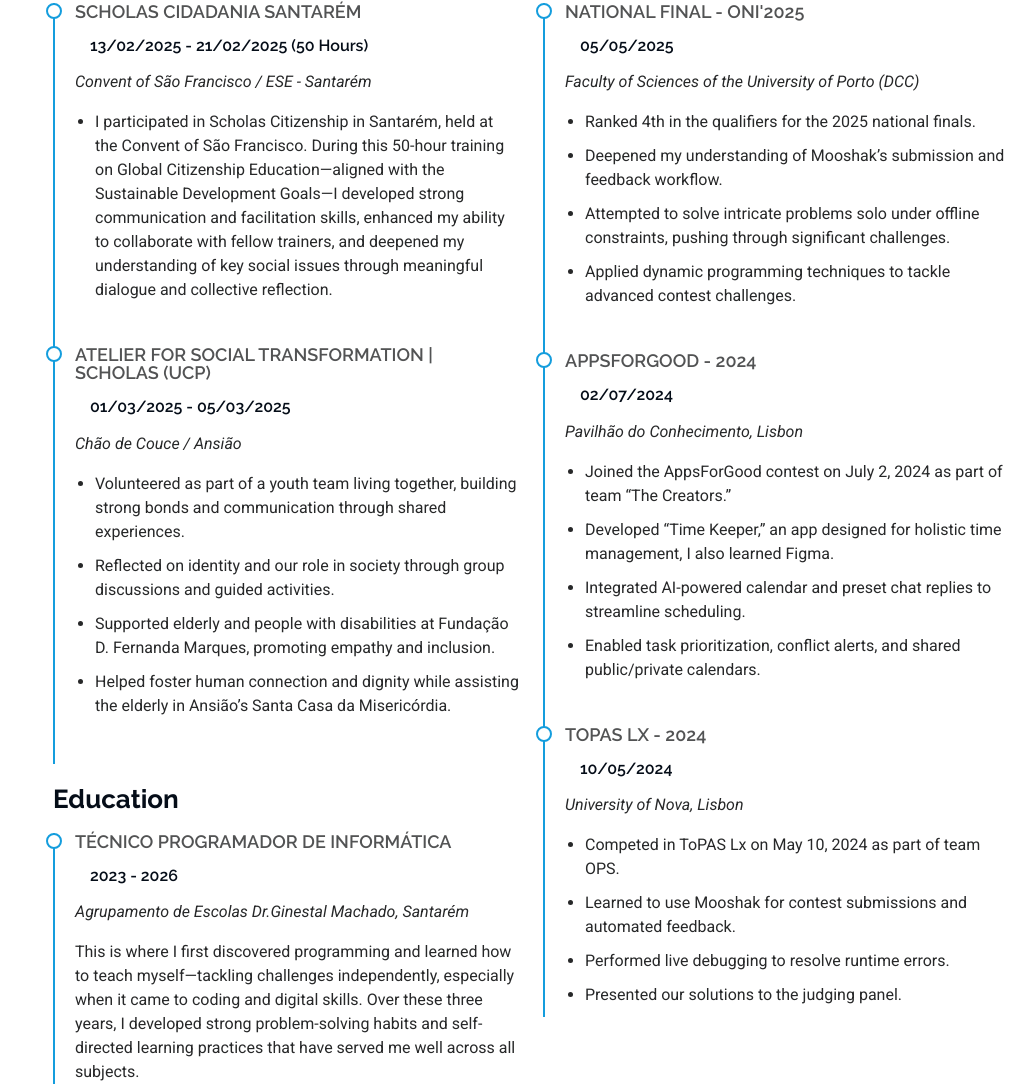
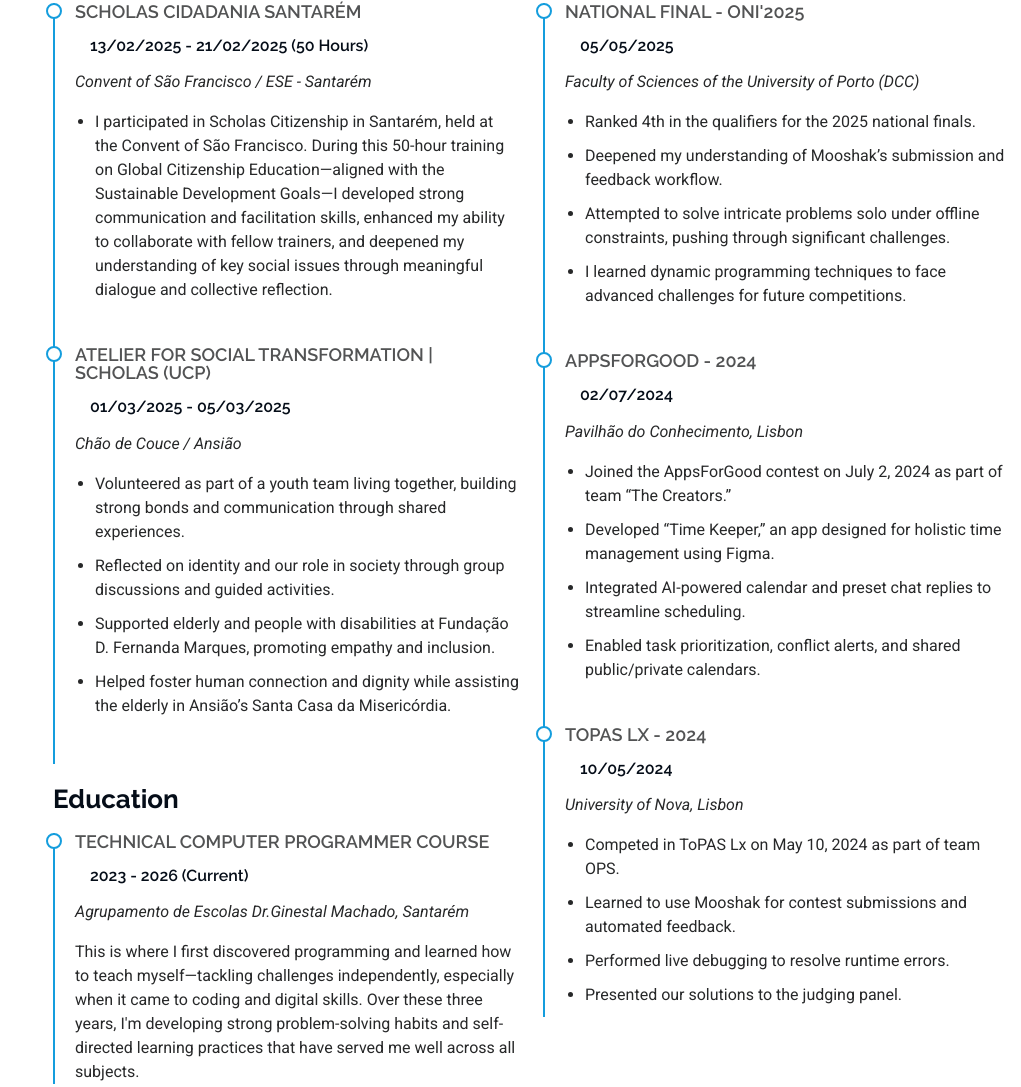
Before and after one commit to jaoandrade/portfolio, a plain HTML site: page index.html in a window 1280 px wide. Shown: the part 2797-3884 px from the top of the page, without its empty margins (259-1280 px from the left). Drawn offline with Linux system fonts and the light colour scheme.

Commit message:
Atualiza conteúdos do portfólio

```diff
--- a/index.html
+++ b/index.html
@@ -159,7 +159,7 @@
           <div class="col-lg-3 col-md-6">
             <div class="stats-item">
               <i class="bi bi-emoji-smile"></i>
-              <span data-purecounter-start="0" data-purecounter-end="212" data-purecounter-duration="1" class="purecounter"></span>
+              <span data-purecounter-start="0" data-purecounter-end="141" data-purecounter-duration="1" class="purecounter"></span>
               <p><strong>Codes & Scripts</strong> <span>that I have completed</span></p>
             </div>
           </div><!-- End Stats Item -->
@@ -301,10 +301,10 @@
 
             <h3 class="resume-title">Education</h3>
             <div class="resume-item">
-              <h4>Técnico Programador de Informática</h4>
-              <h5>2023 - 2026</h5>
+              <h4>Technical Computer Programmer Course</h4>
+              <h5>2023 - 2026 (Current)</h5>
               <p><em>Agrupamento de Escolas Dr.Ginestal Machado, Santarém</em></p>
-              <p>This is where I first discovered programming and learned how to teach myself—tackling challenges independently, especially when it came to coding and digital skills. Over these three years, I developed strong problem-solving habits and self-directed learning practices that have served me well across all subjects.</p>
+              <p>This is where I first discovered programming and learned how to teach myself—tackling challenges independently, especially when it came to coding and digital skills. Over these three years, I'm developing strong problem-solving habits and self-directed learning practices that have served me well across all subjects.</p>
             </div><!-- Edn Resume Item -->
 
           </div>
@@ -319,7 +319,7 @@
                 <li>Ranked 4th in the qualifiers for the 2025 national finals.</li>
                 <li>Deepened my understanding of Mooshak’s submission and feedback workflow.</li>
                 <li>Attempted to solve intricate problems solo under offline constraints, pushing through significant challenges.</li>
-                <li>Applied dynamic programming techniques to tackle advanced contest challenges.</li>
+                <li>I learned dynamic programming techniques to face advanced challenges for future competitions.</li>
               </ul>
             </div><!-- Edn Resume Item -->
 
@@ -329,7 +329,7 @@
               <p><em>Pavilhão do Conhecimento, Lisbon</em></p>
               <ul>
                 <li>Joined the AppsForGood contest on July 2, 2024 as part of team “The Creators.”</li>
-                <li>Developed “Time Keeper,” an app designed for holistic time management, I also learned Figma.</li>
+                <li>Developed “Time Keeper,” an app designed for holistic time management using Figma.</li>
                 <li>Integrated AI-powered calendar and preset chat replies to streamline scheduling.</li>
                 <li>Enabled task prioritization, conflict alerts, and shared public/private calendars.</li>
               </ul>
```
